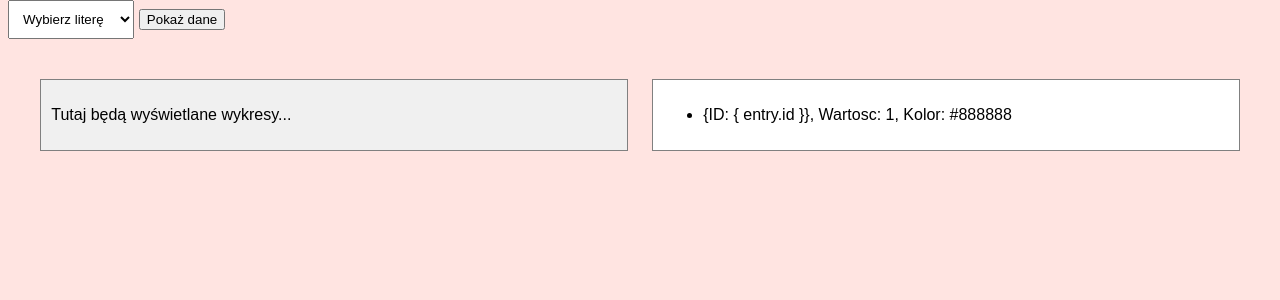
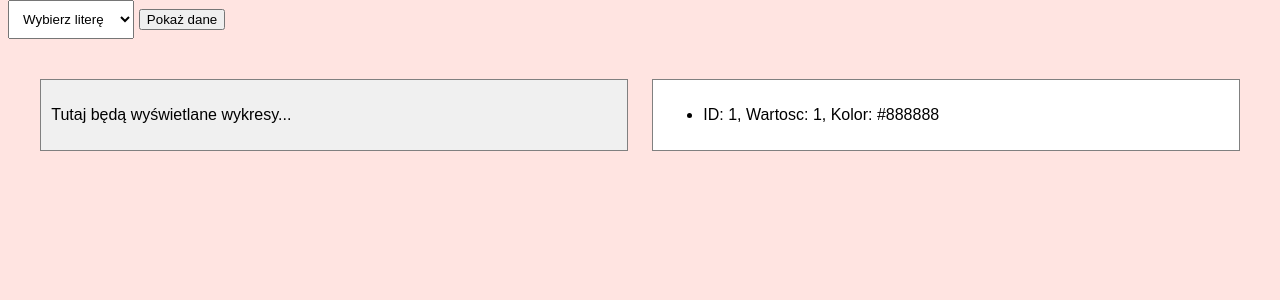
Before and after one commit to matyldalan/Dostep-do-uslug-medycznych-na-wykresach-uaktualnianych-w-czasie-rzeczywistym, a Django app: template medicaldashboard/dashboard/templates/dashboard/home.html in a window 1280 px wide. Shown: the part 128-428 px from the top of the page. Run offline with Django 5.2, Linux system fonts and the light colour scheme; tables that the repository leaves empty hold one stand-in row (values such as "Sample post"); the template is opened without the code that fills it: values that come from a table or form of the project are taken from there, most other values are stand-ins (such as "Sample title", 1, 10 or a date in 2020).

Commit message:
Update home.html

```diff
--- a/medicaldashboard/dashboard/templates/dashboard/home.html
+++ b/medicaldashboard/dashboard/templates/dashboard/home.html
@@ -29,7 +29,7 @@
                 {% if entries %}
                     <ul>
                         {% for entry in entries %}
-                            <li>{ID: { entry.id  }}, Wartosc: {{ entry.value }}, Kolor: {{ entry.color }}</li>
+                            <li>ID: {{ entry.id  }}, Wartosc: {{ entry.value }}, Kolor: {{ entry.color }}</li>
                         {% endfor %}
                     </ul>
                 {% else %}
```
